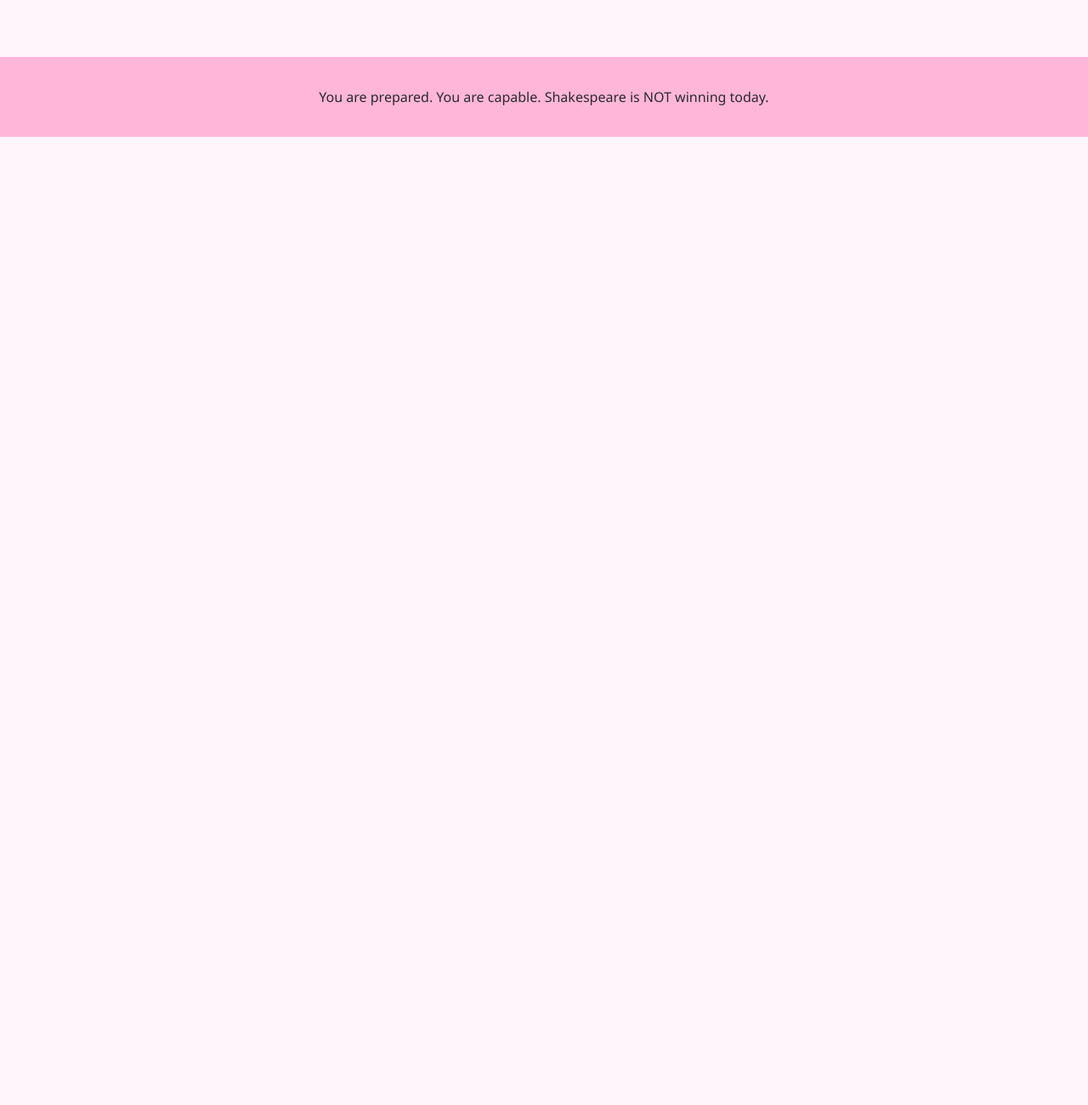
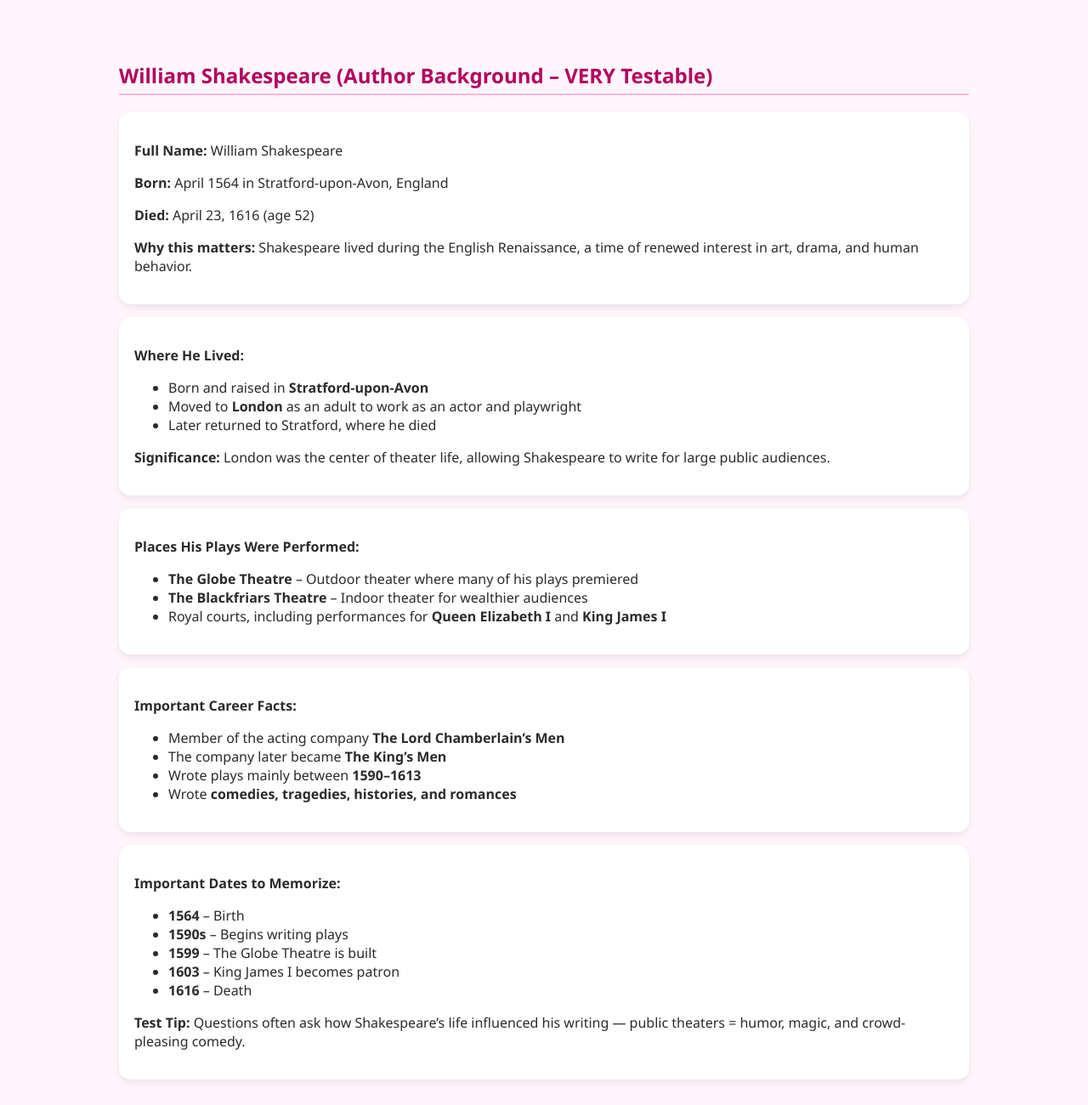
Before and after one commit to 3orca2024/ORCA, a plain HTML site: page index.HTML in a window 1280 px wide. Shown: the part 3500-4800 px from the top of the page at 85% size. Before the commit the page ends 3661 px from the top, so only its background shows below. Drawn offline with Linux system fonts and the light colour scheme.

Commit message:
Update index.HTML

```diff
--- a/index.HTML
+++ b/index.HTML
@@ -206,6 +206,58 @@
   </div>
 </section>
 
+<section id="shakespeare">
+  <h2>William Shakespeare (Author Background – VERY Testable)</h2>
+
+  <div class="card">
+    <p><strong>Full Name:</strong> William Shakespeare</p>
+    <p><strong>Born:</strong> April 1564 in Stratford-upon-Avon, England</p>
+    <p><strong>Died:</strong> April 23, 1616 (age 52)</p>
+    <p><strong>Why this matters:</strong> Shakespeare lived during the English Renaissance, a time of renewed interest in art, drama, and human behavior.</p>
+  </div>
+
+  <div class="card">
+    <p><strong>Where He Lived:</strong></p>
+    <ul>
+      <li>Born and raised in <strong>Stratford-upon-Avon</strong></li>
+      <li>Moved to <strong>London</strong> as an adult to work as an actor and playwright</li>
+      <li>Later returned to Stratford, where he died</li>
+    </ul>
+    <p><strong>Significance:</strong> London was the center of theater life, allowing Shakespeare to write for large public audiences.</p>
+  </div>
+
+  <div class="card">
+    <p><strong>Places His Plays Were Performed:</strong></p>
+    <ul>
+      <li><strong>The Globe Theatre</strong> – Outdoor theater where many of his plays premiered</li>
+      <li><strong>The Blackfriars Theatre</strong> – Indoor theater for wealthier audiences</li>
+      <li>Royal courts, including performances for <strong>Queen Elizabeth I</strong> and <strong>King James I</strong></li>
+    </ul>
+  </div>
+
+  <div class="card">
+    <p><strong>Important Career Facts:</strong></p>
+    <ul>
+      <li>Member of the acting company <strong>The Lord Chamberlain’s Men</strong></li>
+      <li>The company later became <strong>The King’s Men</strong></li>
+      <li>Wrote plays mainly between <strong>1590–1613</strong></li>
+      <li>Wrote <strong>comedies, tragedies, histories, and romances</strong></li>
+    </ul>
+  </div>
+
+  <div class="card">
+    <p><strong>Important Dates to Memorize:</strong></p>
+    <ul>
+      <li><strong>1564</strong> – Birth</li>
+      <li><strong>1590s</strong> – Begins writing plays</li>
+      <li><strong>1599</strong> – The Globe Theatre is built</li>
+      <li><strong>1603</strong> – King James I becomes patron</li>
+      <li><strong>1616</strong> – Death</li>
+    </ul>
+    <p><strong>Test Tip:</strong> Questions often ask how Shakespeare’s life influenced his writing — public theaters = humor, magic, and crowd-pleasing comedy.</p>
+  </div>
+</section>
+
 <footer>
   <p>You are prepared. You are capable. Shakespeare is NOT winning today.</p>
 </footer>
```
